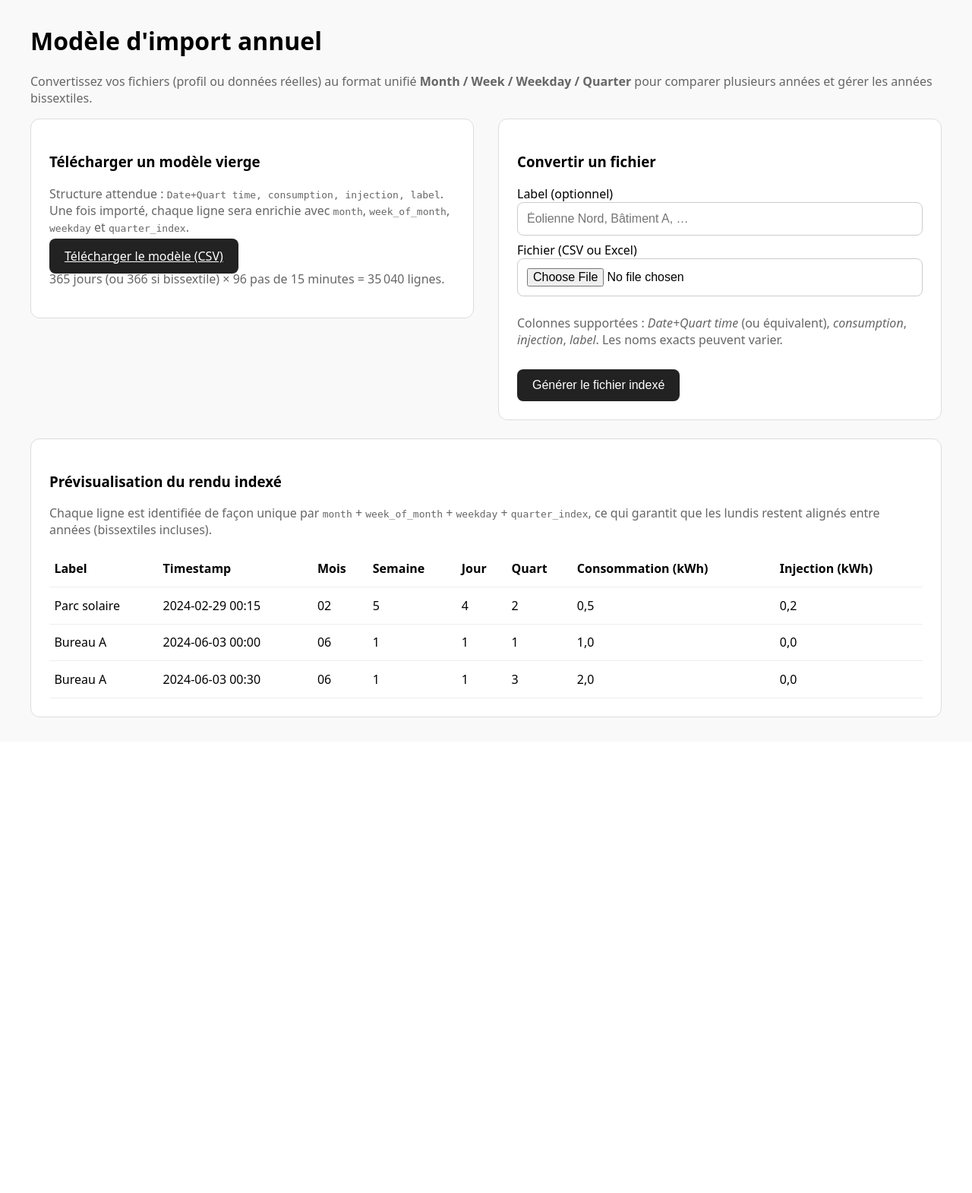
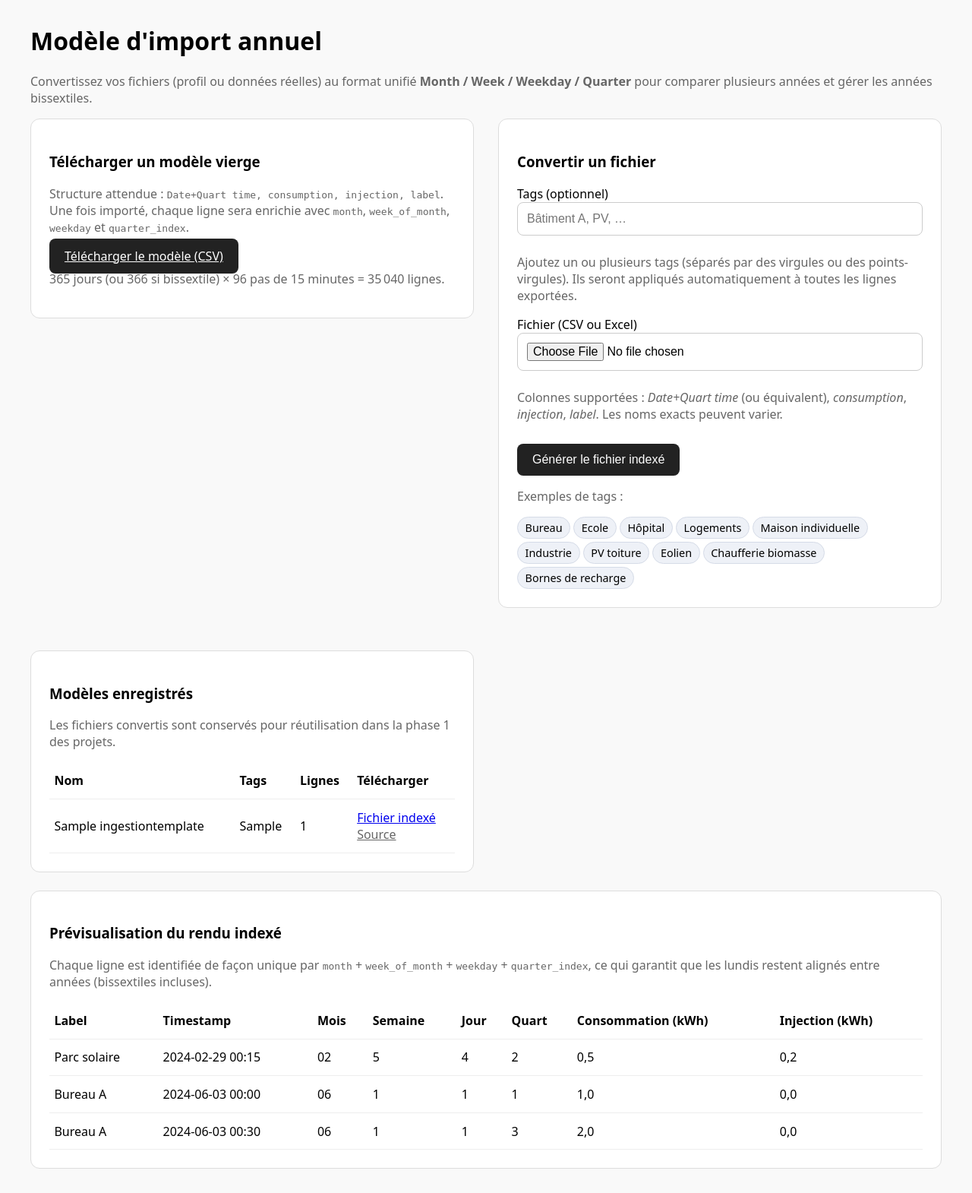
Before and after one commit to Juvenes/yes-partener, a Django app: page /ingestion-templates/ in a window 1280 px wide. Shown: the part 66-1636 px from the top of the page at 76% size. Before the commit the page ends 1010 px from the top, so only its background shows below. Run offline with Django 5.2, Linux system fonts and the light colour scheme; tables that the repository leaves empty hold one stand-in row (values such as "Sample post").

Commit message:
Persist reusable ingestion templates for member imports

```diff
--- a/core/models.py
+++ b/core/models.py
@@ -91,6 +91,23 @@ class Member(models.Model):
 
     def __str__(self):
         return f"{self.name} ({self.project.name})"
+
+
+class IngestionTemplate(models.Model):
+    """Stocke les fichiers normalisés issus de l'outil d'ingestion."""
+
+    name = models.CharField(max_length=255)
+    tags = models.CharField(max_length=255, blank=True)
+    source_file = models.FileField(upload_to="ingestion_sources/")
+    generated_file = models.FileField(upload_to="ingestion_generated/")
+    row_count = models.PositiveIntegerField(default=0)
+    created_at = models.DateTimeField(auto_now_add=True)
+
+    class Meta:
+        ordering = ["-created_at", "name"]
+
+    def __str__(self):
+        return self.name
 
 class MemberProfile(models.Model):
     """Lien N:N entre Membre et Profil (un membre peut avoir plusieurs profils)."""
--- a/core/views.py
+++ b/core/views.py
@@ -11,6 +11,7 @@ from .models import (
     GlobalParameter,
     StageTwoScenario,
     StageThreeScenario,
+    IngestionTemplate,
 )
 from .forms import (
     ProjectForm,
@@ -55,6 +56,7 @@ import io
 from django.db import IntegrityError # Import IntegrityError
 from django.contrib import messages
 from django.utils.text import slugify
+import re
 import pandas as pd
 
 
@@ -63,6 +65,42 @@ def _parse_float(value, default=0.0):
         return float(value)
     except (TypeError, ValueError):
         return default
+
+
+INGESTION_TAG_SUGGESTIONS = [
+    "Bureau",
+    "Ecole",
+    "Hôpital",
+    "Logements",
+    "Maison individuelle",
+    "Industrie",
+    "PV toiture",
+    "Eolien",
+    "Chaufferie biomasse",
+    "Bornes de recharge",
+]
+
+
+def _clean_tags(raw: str) -> str:
+    """Normalise a free-form tags string into a comma-separated label."""
+
+    if not raw:
+        return ""
+
+    parts = re.split(r"[;,]", raw)
+    cleaned = []
+    seen = set()
+    for part in parts:
+        tag = part.strip()
+        if not tag:
+            continue
+        lower = tag.lower()
+        if lower in seen:
+            continue
+        seen.add(lower)
+        cleaned.append(tag)
+
+    return ", ".join(cleaned)
 
 
 # Simplified project list view
@@ -102,7 +140,10 @@ def template_helper(request):
 
     if request.method == "POST":
         upload = request.FILES.get("timeseries_file")
-        label = request.POST.get("label", "").strip()
+        raw_tags = request.POST.get("tags", "").strip()
+        # Backwards compatible with the old "label" field
+        cleaned_tags = _clean_tags(raw_tags)
+        label = cleaned_tags or request.POST.get("label", "").strip()
         if not upload:
             messages.error(request, "Veuillez sélectionner un fichier à convertir.")
             return redirect("template_helper")
@@ -115,10 +156,31 @@ def template_helper(request):
 
         buffer = io.StringIO()
         converted.to_csv(buffer, index=False)
+        csv_content = buffer.getvalue()
         buffer.seek(0)
 
-        response = HttpResponse(buffer.getvalue(), content_type="text/csv")
         filename = slugify(label or upload.name.rsplit(".", 1)[0] or "timeseries")
+
+        template_record = IngestionTemplate(
+            name=label or upload.name,
+            tags=cleaned_tags,
+            row_count=len(converted.index),
+        )
+
+        if hasattr(upload, "seek"):
+            upload.seek(0)
+        template_record.source_file.save(upload.name, upload, save=False)
+        template_record.generated_file.save(
+            f"{filename}_indexed.csv", ContentFile(csv_content.encode("utf-8")), save=False
+        )
+        template_record.save()
+
+        messages.success(
+            request,
+            "Modèle converti et sauvegardé. Vous pourrez le réutiliser dans la phase 1 des projets.",
+        )
+
+        response = HttpResponse(csv_content, content_type="text/csv")
         response["Content-Disposition"] = f'attachment; filename="{filename}_indexed.csv"'
         return response
 
@@ -135,7 +197,11 @@ def template_helper(request):
     return render(
         request,
         "core/template_helper.html",
-        {"preview_rows": preview},
+        {
+            "preview_rows": preview,
+            "tag_suggestions": INGESTION_TAG_SUGGESTIONS,
+            "ingestion_templates": IngestionTemplate.objects.all(),
+        },
     )
 
 
@@ -162,6 +228,7 @@ def project_detail(request, project_id):
             "member_form": member_form,
             "member_profile_form": member_profile_form,
             "profiles": profiles,
+            "ingestion_templates": IngestionTemplate.objects.all(),
         },
     )
 
@@ -177,8 +244,19 @@ def member_create(request, project_id):
             return redirect("project_detail", project_id=project.id)
 
         upload = form.cleaned_data.get("timeseries_file")
+        template = None
         if not upload:
-            messages.error(request, "Veuillez sélectionner un fichier de données.")
+            template_id = request.POST.get("ingestion_template_id")
+            if template_id:
+                template = get_object_or_404(IngestionTemplate, pk=template_id)
+                template.generated_file.open("rb")
+                upload = template.generated_file
+
+        if not upload:
+            messages.error(
+                request,
+                "Veuillez sélectionner un fichier de données ou choisir un modèle converti.",
+            )
             return redirect("project_detail", project_id=project.id)
 
         try:
@@ -198,9 +276,20 @@ def member_create(request, project_id):
         )
         member.save()
 
-        upload.seek(0)
-        filename = upload.name or f"member_{member.id}.csv"
-        member.timeseries_file.save(filename, upload, save=True)
+        if hasattr(upload, "seek"):
+            upload.seek(0)
+        filename = getattr(upload, "name", "") or f"member_{member.id}.csv"
+
+        if template:
+            template.generated_file.open("rb")
+            member.timeseries_file.save(
+                filename,
+                ContentFile(template.generated_file.read()),
+                save=True,
+            )
+            template.generated_file.close()
+        else:
+            member.timeseries_file.save(filename, upload, save=True)
 
         row_count = metadata.get("row_count")
         total_conso = float(metadata.get("totals", {}).get("consumption_kwh", 0.0) or 0.0)
--- a/templates/core/template_helper.html
+++ b/templates/core/template_helper.html
@@ -18,8 +18,14 @@
       <h3>Convertir un fichier</h3>
       <form method="post" enctype="multipart/form-data">
         {% csrf_token %}
-        <label for="label">Label (optionnel)</label>
-        <input id="label" class="input" type="text" name="label" placeholder="Éolienne Nord, Bâtiment A, …">
+        <label for="tags">Tags (optionnel)</label>
+        <input id="tags" class="input" type="text" name="tags" list="tag-suggestions" placeholder="Bâtiment A, PV, …">
+        <datalist id="tag-suggestions">
+          {% for tag in tag_suggestions %}
+            <option value="{{ tag }}"></option>
+          {% endfor %}
+        </datalist>
+        <p class="muted">Ajoutez un ou plusieurs tags (séparés par des virgules ou des points-virgules). Ils seront appliqués automatiquement à toutes les lignes exportées.</p>
 
         <label for="timeseries_file">Fichier (CSV ou Excel)</label>
         <input id="timeseries_file" class="input" type="file" name="timeseries_file" accept=".csv,.xls,.xlsx" required>
@@ -27,6 +33,40 @@
 
         <button class="btn" type="submit" style="margin-top:.75rem">Générer le fichier indexé</button>
       </form>
+
+      <div style="margin-top:1rem">
+        <p class="muted">Exemples de tags :</p>
+        <div style="display:flex; flex-wrap:wrap; gap:.25rem;">
+          {% for tag in tag_suggestions %}
+            <span style="background:#eef1f7; border:1px solid #d5dbe7; border-radius:999px; padding:.25rem .6rem; font-size:.9rem;">{{ tag }}</span>
+          {% endfor %}
+        </div>
+      </div>
+    </div>
+
+    <div class="card">
+      <h3>Modèles enregistrés</h3>
+      <p class="muted">Les fichiers convertis sont conservés pour réutilisation dans la phase 1 des projets.</p>
+      <table>
+        <thead>
+          <tr><th>Nom</th><th>Tags</th><th>Lignes</th><th>Télécharger</th></tr>
+        </thead>
+        <tbody>
+          {% for template in ingestion_templates %}
+            <tr>
+              <td>{{ template.name }}</td>
+              <td>{% if template.tags %}{{ template.tags }}{% else %}<span class="muted">—</span>{% endif %}</td>
+              <td>{{ template.row_count }}</td>
+              <td>
+                <a href="{{ template.generated_file.url }}">Fichier indexé</a>
+                {% if template.source_file %}<br><a class="muted" href="{{ template.source_file.url }}">Source</a>{% endif %}
+              </td>
+            </tr>
+          {% empty %}
+            <tr><td colspan="4" class="muted">Aucun modèle enregistré pour l'instant.</td></tr>
+          {% endfor %}
+        </tbody>
+      </table>
     </div>
   </div>
 
```
Also changed, not shown: core/tests.py (+96 -3 lines), templates/core/project_detail.html (+9 -0 lines), core/migrations/0012_ingestiontemplate.py (added).
